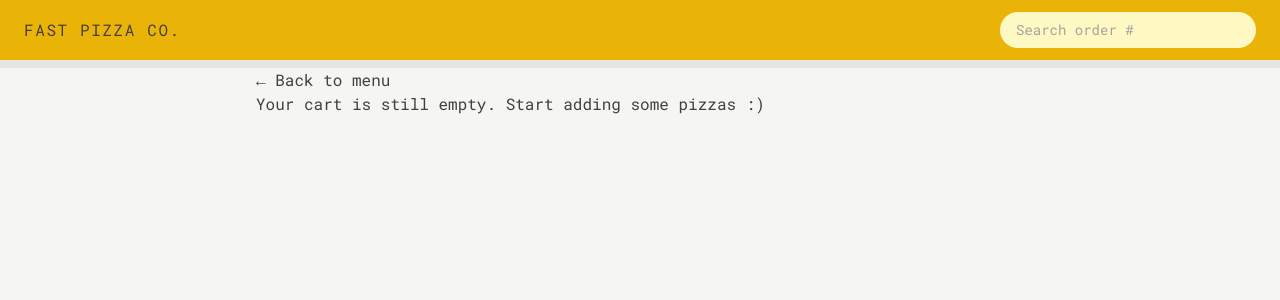
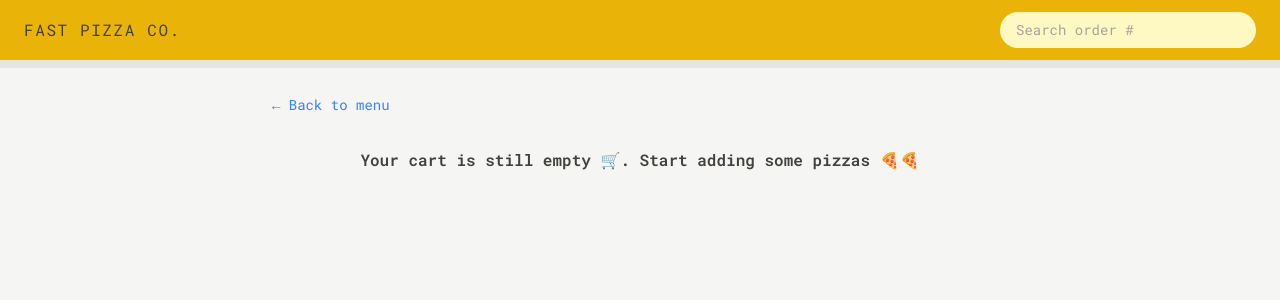
Before and after one commit to RoierS/fast-pizza, a React (Vite) app: page /cart in a window 1280 px wide. Shown: the top 300 px of the page. Built offline with nearby package versions, Linux system fonts and the light colour scheme.

Commit message:
style: style empty cart component

```diff
--- a/src/features/cart/EmptyCart.tsx
+++ b/src/features/cart/EmptyCart.tsx
@@ -1,11 +1,13 @@
-import { Link } from 'react-router-dom';
+import LinkButton from '@/ui/LinkButton';
 
 const EmptyCart: React.FC = () => {
   return (
-    <div>
-      <Link to="/menu">&larr; Back to menu</Link>
+    <div className="mx-auto space-y-8 px-4 py-6">
+      <LinkButton to="/menu">&larr; Back to menu</LinkButton>
 
-      <p>Your cart is still empty. Start adding some pizzas :)</p>
+      <p className="text-center font-semibold">
+        Your cart is still empty 🛒. Start adding some pizzas 🍕🍕
+      </p>
     </div>
   );
 };
```
